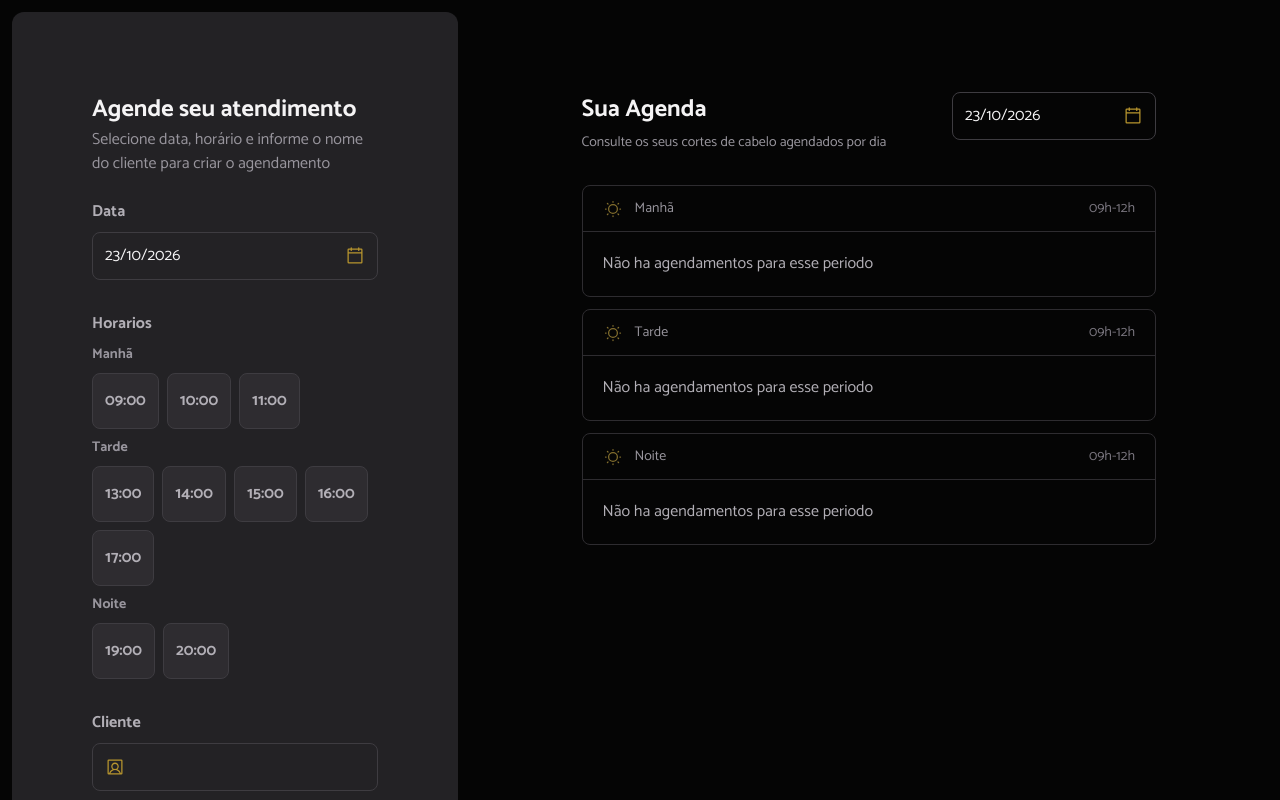
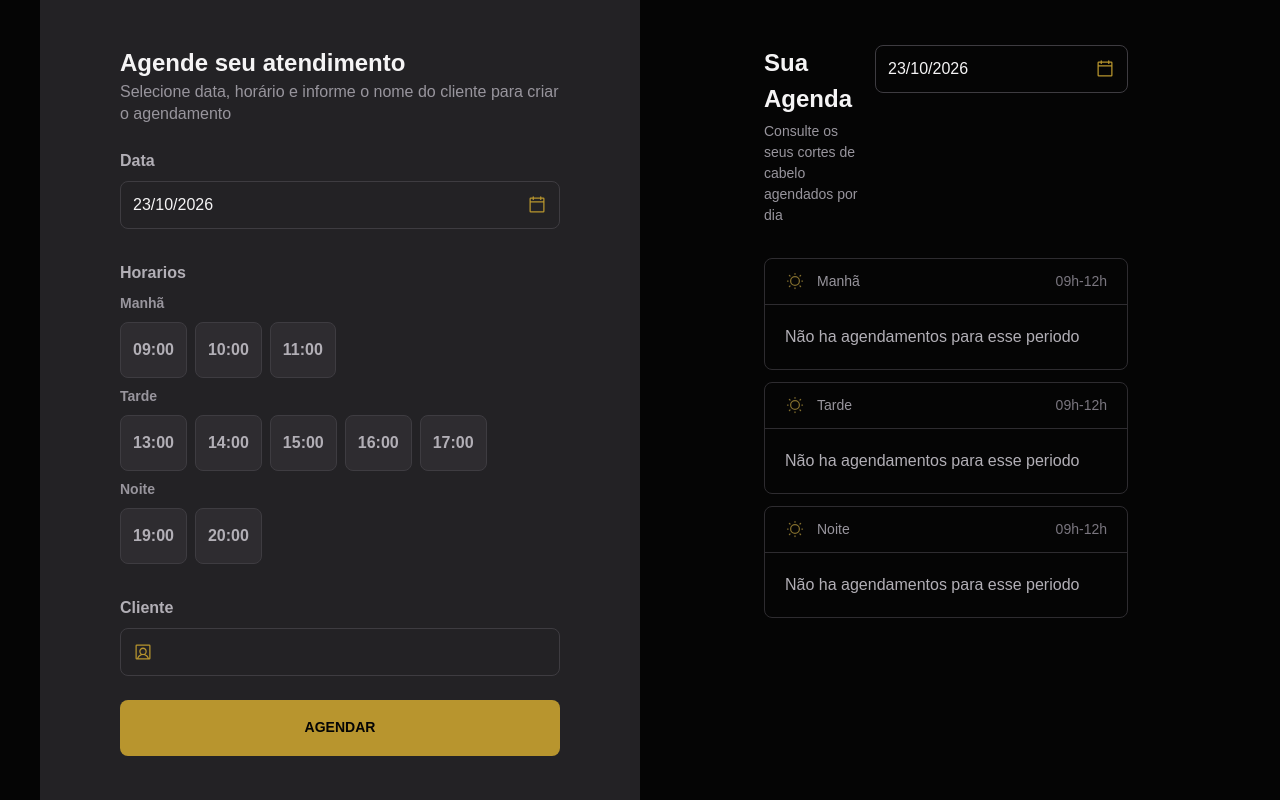
Before and after one commit to felipesouza91/appointments, a React (Vite) app: page / in a window 1280 px wide. Shown: the top 800 px of the page. Built offline with nearby package versions, Linux system fonts and the light colour scheme.

Commit message:
layout: mobile layout fix

```diff
--- a/index.html
+++ b/index.html
@@ -4,12 +4,12 @@
     <meta charset="UTF-8" />
     <link rel="icon" type="image/svg+xml" href="/favicon.svg" />
     <meta name="viewport" content="width=device-width, initial-scale=1.0" />
-    <link rel="preconnect" href="https://fonts.googleapis.com" />
+    <!-- <link rel="preconnect" href="https://fonts.googleapis.com" />
     <link rel="preconnect" href="https://fonts.gstatic.com" crossorigin />
     <link
       href="https://fonts.googleapis.com/css2?family=Catamaran:wght@100..900&display=swap"
       rel="stylesheet"
-    />
+    /> -->
     <title>hair-day</title>
   </head>
   <body>
--- a/src/App.tsx
+++ b/src/App.tsx
@@ -2,7 +2,7 @@ import HomeScreen from "./screens/Home";
 
 function App() {
   return (
-    <main className="flex items-center justify-center bg-gray-900 p-6 md:p-3">
+    <main className="flex  items-center justify-center bg-gray-900 p-6 lg:p-10  h-auto lg:h-svh">
       <HomeScreen />
     </main>
   );
--- a/src/context/appointment-context.tsx
+++ b/src/context/appointment-context.tsx
@@ -171,7 +171,7 @@ const AppointmentProvider: React.FC<PropsWithChildren> = ({ children }) => {
             (appointment) =>
               differenceInSeconds(appointment.scheduleDate, period.date) === 0,
           );
-          if (exits) {
+          if (exits || isBefore(period.date, new Date())) {
             return { ...period, isScheduled: true };
           }
           return period;
--- a/src/screens/Home.tsx
+++ b/src/screens/Home.tsx
@@ -6,7 +6,7 @@ import ScheduleForm from "./componetns/ScheduleForm";
 
 const HomeScreen: React.FC = () => {
   return (
-    <div className="flex flex-col sm:flex-row gap-3">
+    <div className="flex flex-col lg:flex-row gap-20 lg:gap-3 ">
       <ScheduleForm />
       <Appointments />
     </div>
--- a/src/screens/componetns/Appointments.tsx
+++ b/src/screens/componetns/Appointments.tsx
@@ -17,7 +17,7 @@ const Appointments: React.FC = () => {
   };
 
   return (
-    <div className="flex flex-col py-20 px-28 items-center gap-8 col-span-2 w-full ">
+    <div className="flex flex-1 flex-col lg:py-20 lg:px-28 items-center gap-8">
       <div className="flex flex-col sm:flex-row  justify-between gap-3 w-full ">
         <div className="flex flex-col flex-1 gap-1">
           <h2 className="text-2xl/normal font-bold text-gray-100">
--- a/src/screens/componetns/ScheduleForm.tsx
+++ b/src/screens/componetns/ScheduleForm.tsx
@@ -30,12 +30,12 @@ const ScheduleForm: React.FC = () => {
   }
 
   return (
-    <div className="flex flex-col gap-6 bg-gray-700 rounded-xl p-20 flex-wrap">
-      <div>
+    <div className="flex flex-col gap-6 bg-gray-700 rounded-xl p-20 w-full xl:w-150">
+      <div className="flex flex-col">
         <h2 className="text-2xl/normal text-gray-100 font-bold">
           Agende seu atendimento
         </h2>
-        <span className="text-base/snug text-gray-300 ">
+        <span className="text-base/snug text-gray-300 text-wrap">
           Selecione data, horário e informe o nome do cliente para criar o
           agendamento
         </span>
@@ -44,6 +44,7 @@ const ScheduleForm: React.FC = () => {
         <div className="flex flex-col gap-2">
           <span className="text-base/normal font-bold text-gray-200">Data</span>
           <InputDate
+            minDate={new Date()}
             selected={selectDate}
             onChange={setSelectDate}
             dateFormat="dd/MM/yyyy"
```
